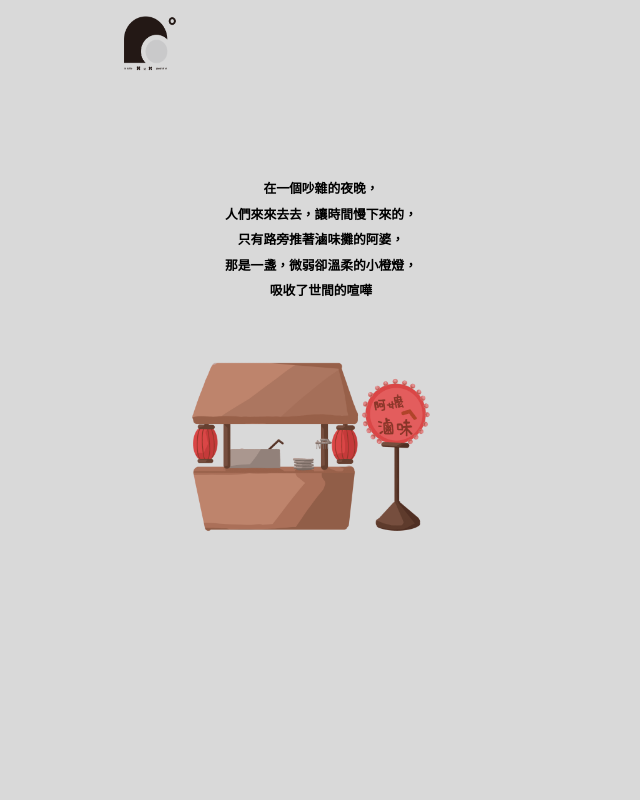
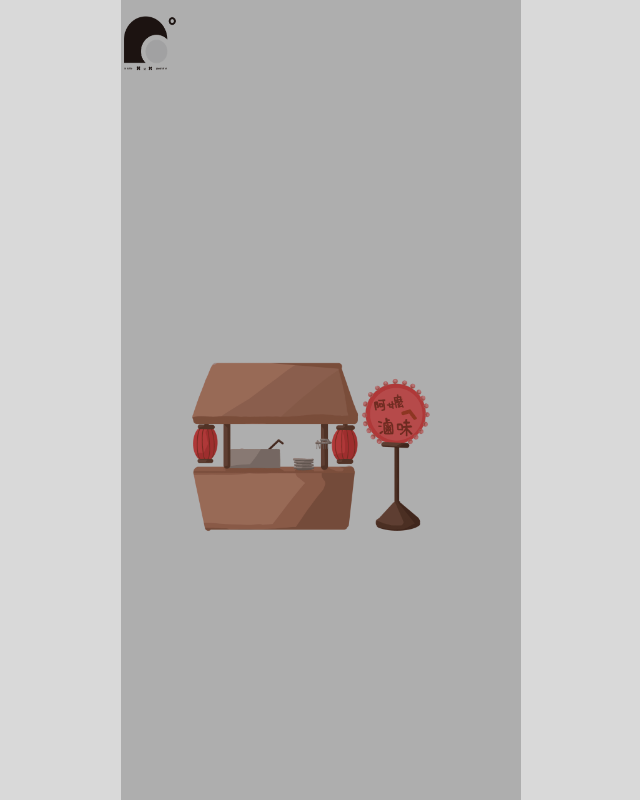
Before and after one commit to wuZ-H/AAA, a plain HTML site: page index.html in a window 1280 px wide. Shown: the whole page, without its empty margins (319-959 px from the left). Drawn offline with Linux system fonts and the light colour scheme.

Commit message:
Add files via upload

```diff
--- a/index.html
+++ b/index.html
@@ -27,7 +27,7 @@
     }
     button{
       cursor: pointer;
-      background-color:RGBA(0,0,0,0);
+      background-color:RGBA(0,0,0,0.2);
       border-style:none;
       outline: 0;
       height:calc(100 * var(--vh));
@@ -122,11 +122,7 @@
   <a id="dl" href="" download=""></a>
   <audio id="bgm" src="src/msc/1.mp3" loop="loop"></audio>
   <img id="icon" src="src/img/logo.png"></img>
-  <div id="scene">在一個吵雜的夜晚，<br>
-  人們來來去去，讓時間慢下來的，<br>
-  只有路旁推著滷味攤的阿婆，<br>
-  那是一盞，微弱卻溫柔的小橙燈，<br>
-  吸收了世間的喧嘩</div>
+  <div id="scene"></div>
 
   <script src="https://cdn.babylonjs.com/babylon.js"></script>
   <script src="https://cdn.babylonjs.com/loaders/babylonjs.loaders.min.js"></script>
```
